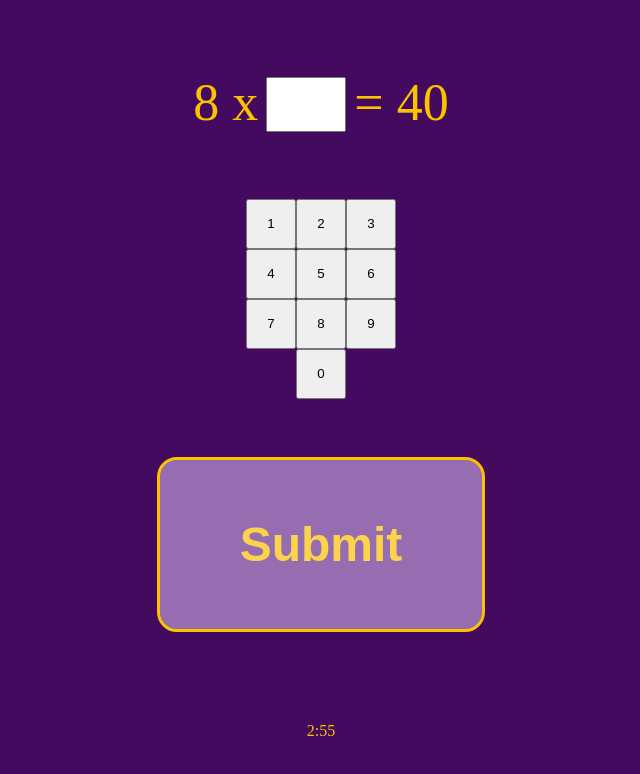
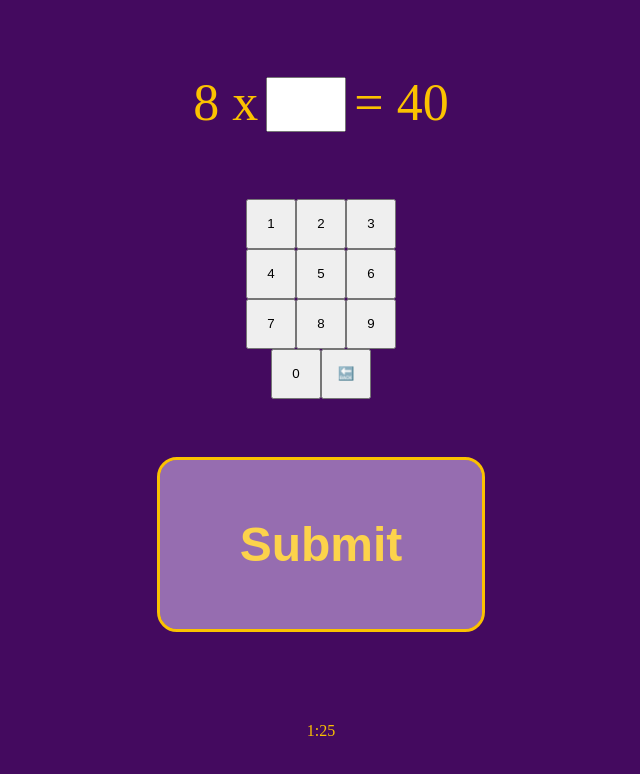
Before and after one commit to revyrob/MathWizardReact, a React (Create React App) app: page /equation in a window 1280 px wide. Shown: the top 774 px of the page, without its empty margins (319-959 px from the left). Built offline with nearby package versions, Linux system fonts and the light colour scheme.

Commit message:
I can erase the last number but how do I add a new number on.  I am getting an error about NaN and parsing

```diff
--- a/src/components/Equation/Equation.jsx
+++ b/src/components/Equation/Equation.jsx
@@ -55,6 +55,19 @@ function Equation() {
     //use setInterval or setTimeout within a use effect
     setTimeout(() => {});
   }
+
+  const removeInput = () => {
+    setEnteredValues((prevEnteredValue) => {
+      if (!prevEnteredValue) {
+        setResponse("");
+      } else {
+        const mutatableTextBox = [...prevEnteredValue];
+        mutatableTextBox.splice(mutatableTextBox.length - 1, 1);
+        return setResponse(mutatableTextBox);
+      }
+    });
+  };
+  console.log(response);
   return (
     <div className="equation">
       <div className="equation__row">
@@ -90,6 +103,15 @@ function Equation() {
         >
           0
         </button>
+        <button
+          key="<"
+          className="equation__btn"
+          data-key="errase"
+          aria-label=" "
+          onClick={() => removeInput()}
+        >
+          🔙
+        </button>
       </div>
       <button className="btn" text="Submit" onClick={() => inputResponse()}>
         Submit
--- a/src/components/Timer/Timer.jsx
+++ b/src/components/Timer/Timer.jsx
@@ -1,6 +1,6 @@
 import React, { useState, useEffect } from "react";
 
-const Timer = ({ delayResend = "180" }) => {
+const Timer = ({ delayResend = "90" }) => {
   const [delay, setDelay] = useState(+delayResend);
   const minutes = Math.floor(delay / 60);
   const seconds = Math.floor(delay % 60);
```
